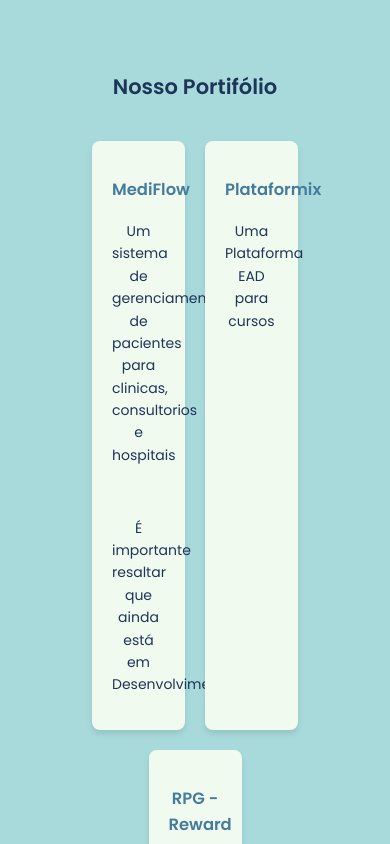
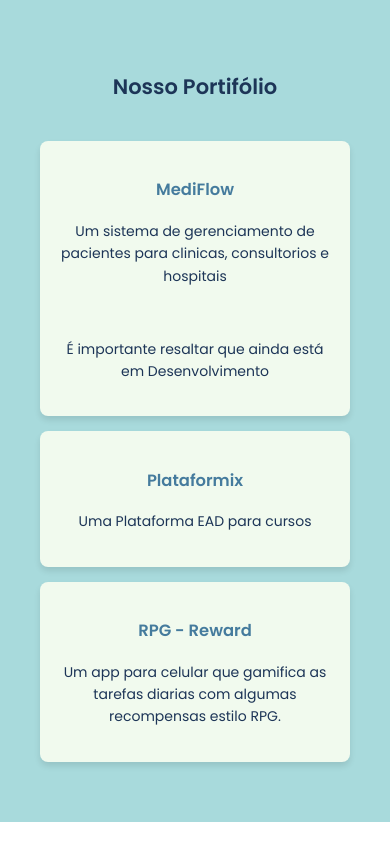
Before and after one commit to CreateFinix/LandingPageOpen, a website: page index.html in a window 390 px wide. Shown: the part 1400-2244 px from the top of the page. Drawn offline with Linux system fonts and the light colour scheme.

Commit message:
responsividade na section portifolio

```diff
--- a/styles.css
+++ b/styles.css
@@ -322,6 +322,16 @@ hr {
         max-width: 100%;
     }
 
+    .portifolio-container {
+        flex-direction: column;
+        gap: 15px;
+    }
+
+    .portifolio {
+        flex: 1 1 100%;
+        max-width: 100%;
+    }
+
     header {
         flex-direction: column;
         align-items: center;
```
